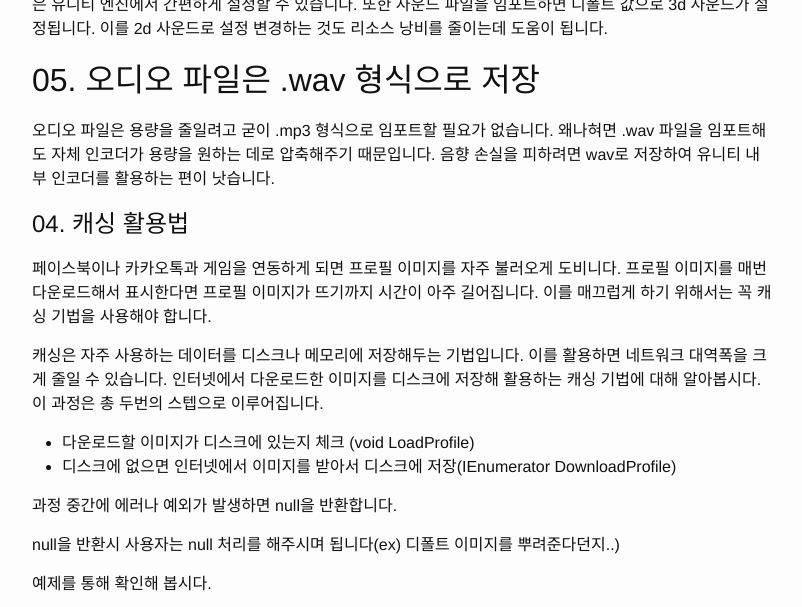
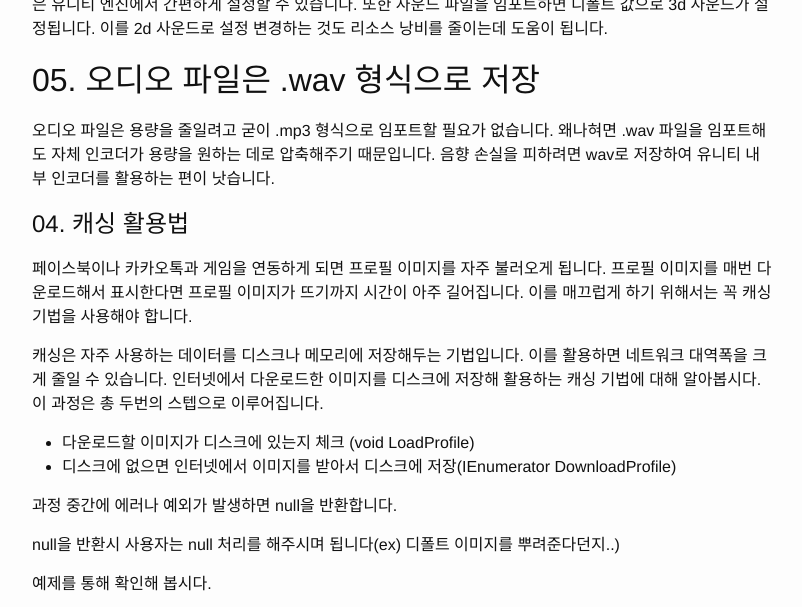
Before and after one commit to karais89/karais89.github.io_back, a Jekyll site: the page built from _posts/2017-02-19-unity3d-optimizing-performance.markdown, in a window 1280 px wide and 900 px high, scrolled down 4895 px, cut to the strip 0-607 px from the top of the window. Shown: the whole strip, without its empty margins (238-1040 px from the left). Built offline with Jekyll 4.4.1, drawn with Linux system fonts in a browser that asks for light colours; comment, search, counter and statistics services are not loaded.

Commit message:
오타 수정

```diff
--- a/_posts/2017-02-19-unity3d-optimizing-performance.markdown
+++ b/_posts/2017-02-19-unity3d-optimizing-performance.markdown
@@ -170,7 +170,7 @@ Start()나 Update() 같은 콜백함수는 비어있어도, 성능에 영향을
 
 # 04. 캐싱 활용법
 
-페이스북이나 카카오톡과 게임을 연동하게 되면 프로필 이미지를 자주 불러오게 도비니다. 프로필 이미지를 매번 다운로드해서 표시한다면 프로필 이미지가 뜨기까지 시간이 아주 길어집니다. 이를 매끄럽게 하기 위해서는 꼭 캐싱 기법을 사용해야 합니다.
+페이스북이나 카카오톡과 게임을 연동하게 되면 프로필 이미지를 자주 불러오게 됩니다. 프로필 이미지를 매번 다운로드해서 표시한다면 프로필 이미지가 뜨기까지 시간이 아주 길어집니다. 이를 매끄럽게 하기 위해서는 꼭 캐싱 기법을 사용해야 합니다.
 
 캐싱은 자주 사용하는 데이터를 디스크나 메모리에 저장해두는 기법입니다. 이를 활용하면 네트워크 대역폭을 크게 줄일 수 있습니다.
 인터넷에서 다운로드한 이미지를 디스크에 저장해 활용하는 캐싱 기법에 대해 알아봅시다. 이 과정은 총 두번의 스텝으로 이루어집니다.
```
